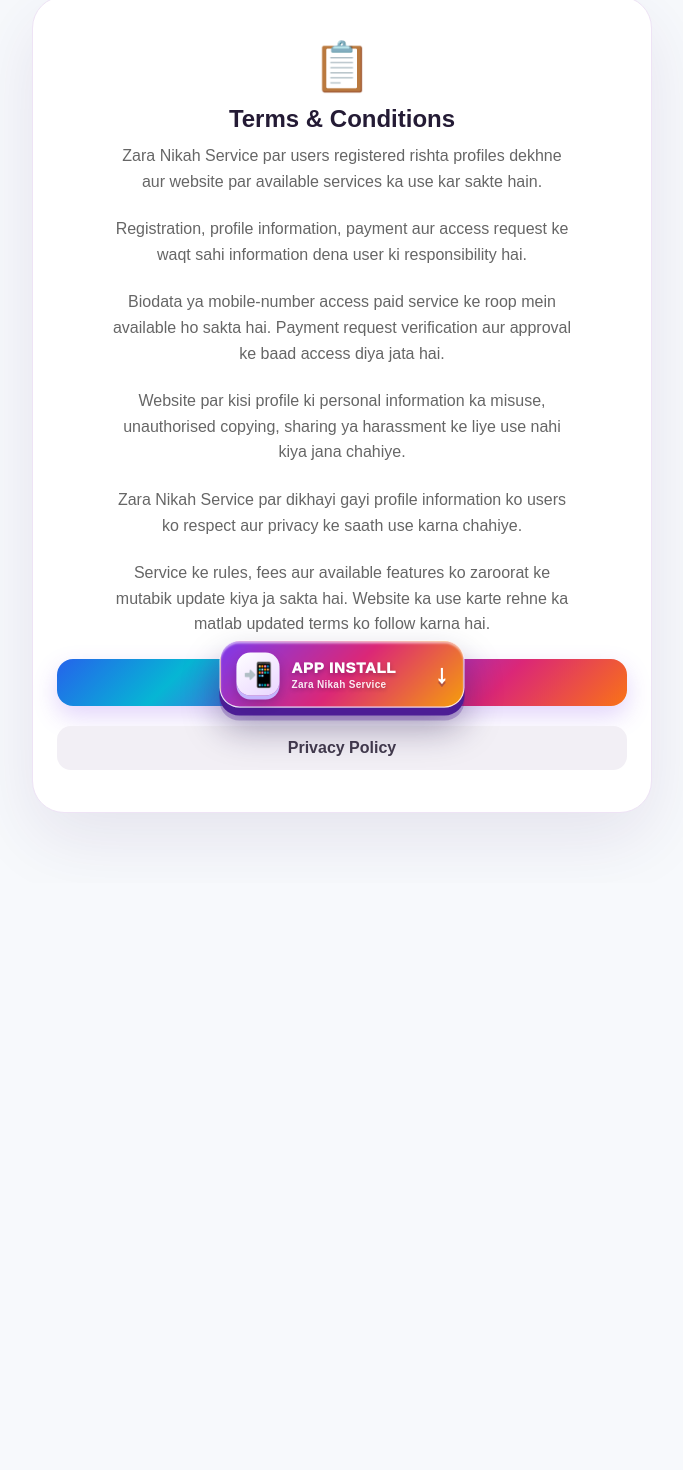
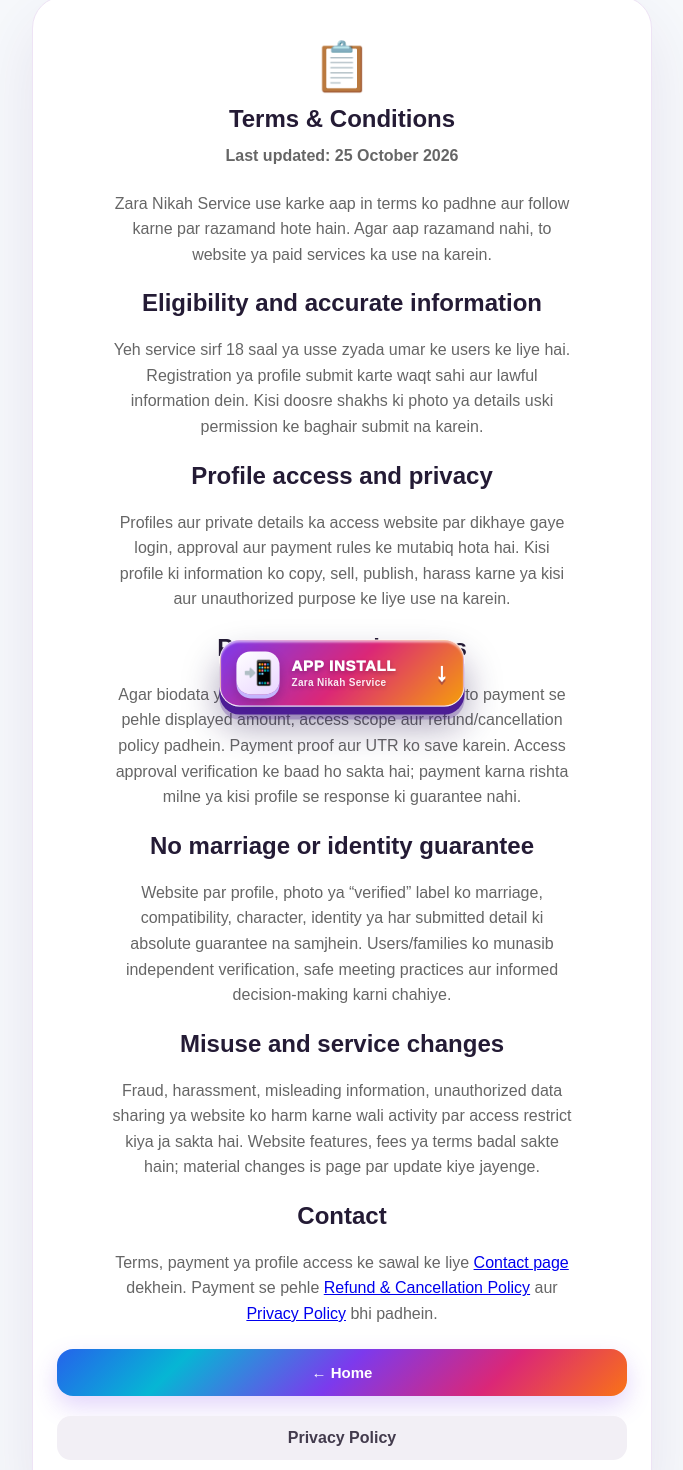
Before and after one commit to islam20111975-ops/zarashadiservice, a Next.js app: page /terms in a window 1280 px wide. Shown: the part 74-1544 px from the top of the page, without its empty margins (298-981 px from the left). Before the commit the page ends 957 px from the top, so only its background shows below. Built offline with nearby package versions, Linux system fonts and the light colour scheme; no server answers.

Commit message:
Expand service terms and profile safety guidance

```diff
--- a/app/terms/page.js
+++ b/app/terms/page.js
@@ -1,7 +1,16 @@
 import Link from "next/link";
 
-export const metadata={title:"Terms & Conditions",description:"Zara Nikah Service terms and conditions"};
+export const metadata={title:"Terms & Conditions",description:"Zara Nikah Service use karne ki sharaait"};
 
 export default function Terms(){
-  return <main><section className="cardPage siteState"><div className="siteStateIcon">📋</div><h1>Terms & Conditions</h1><div className="pageContent"><p>Zara Nikah Service par users registered rishta profiles dekhne aur website par available services ka use kar sakte hain.</p><p>Registration, profile information, payment aur access request ke waqt sahi information dena user ki responsibility hai.</p><p>Biodata ya mobile-number access paid service ke roop mein available ho sakta hai. Payment request verification aur approval ke baad access diya jata hai.</p><p>Website par kisi profile ki personal information ka misuse, unauthorised copying, sharing ya harassment ke liye use nahi kiya jana chahiye.</p><p>Zara Nikah Service par dikhayi gayi profile information ko users ko respect aur privacy ke saath use karna chahiye.</p><p>Service ke rules, fees aur available features ko zaroorat ke mutabik update kiya ja sakta hai. Website ka use karte rehne ka matlab updated terms ko follow karna hai.</p></div><div className="siteStateActions"><Link className="primaryAction" href="/">← Home</Link><Link className="backAction" href="/privacy">Privacy Policy</Link></div></section></main>;
+  return <main><section className="cardPage siteState"><div className="siteStateIcon">📋</div><h1>Terms &amp; Conditions</h1><div className="pageContent">
+    <p><strong>Last updated: 25 October 2026</strong></p>
+    <p>Zara Nikah Service use karke aap in terms ko padhne aur follow karne par razamand hote hain. Agar aap razamand nahi, to website ya paid services ka use na karein.</p>
+    <h2>Eligibility and accurate information</h2><p>Yeh service sirf 18 saal ya usse zyada umar ke users ke liye hai. Registration ya profile submit karte waqt sahi aur lawful information dein. Kisi doosre shakhs ki photo ya details uski permission ke baghair submit na karein.</p>
+    <h2>Profile access and privacy</h2><p>Profiles aur private details ka access website par dikhaye gaye login, approval aur payment rules ke mutabiq hota hai. Kisi profile ki information ko copy, sell, publish, harass karne ya kisi aur unauthorized purpose ke liye use na karein.</p>
+    <h2>Payments and access</h2><p>Agar biodata ya mobile-number access paid hai, to payment se pehle displayed amount, access scope aur refund/cancellation policy padhein. Payment proof aur UTR ko save karein. Access approval verification ke baad ho sakta hai; payment karna rishta milne ya kisi profile se response ki guarantee nahi.</p>
+    <h2>No marriage or identity guarantee</h2><p>Website par profile, photo ya “verified” label ko marriage, compatibility, character, identity ya har submitted detail ki absolute guarantee na samjhein. Users/families ko munasib independent verification, safe meeting practices aur informed decision-making karni chahiye.</p>
+    <h2>Misuse and service changes</h2><p>Fraud, harassment, misleading information, unauthorized data sharing ya website ko harm karne wali activity par access restrict kiya ja sakta hai. Website features, fees ya terms badal sakte hain; material changes is page par update kiye jayenge.</p>
+    <h2>Contact</h2><p>Terms, payment ya profile access ke sawal ke liye <Link href="/contact">Contact page</Link> dekhein. Payment se pehle <Link href="/refund-policy">Refund &amp; Cancellation Policy</Link> aur <Link href="/privacy">Privacy Policy</Link> bhi padhein.</p>
+  </div><div className="siteStateActions"><Link className="primaryAction" href="/">← Home</Link><Link className="backAction" href="/privacy">Privacy Policy</Link></div></section></main>;
 }
```
